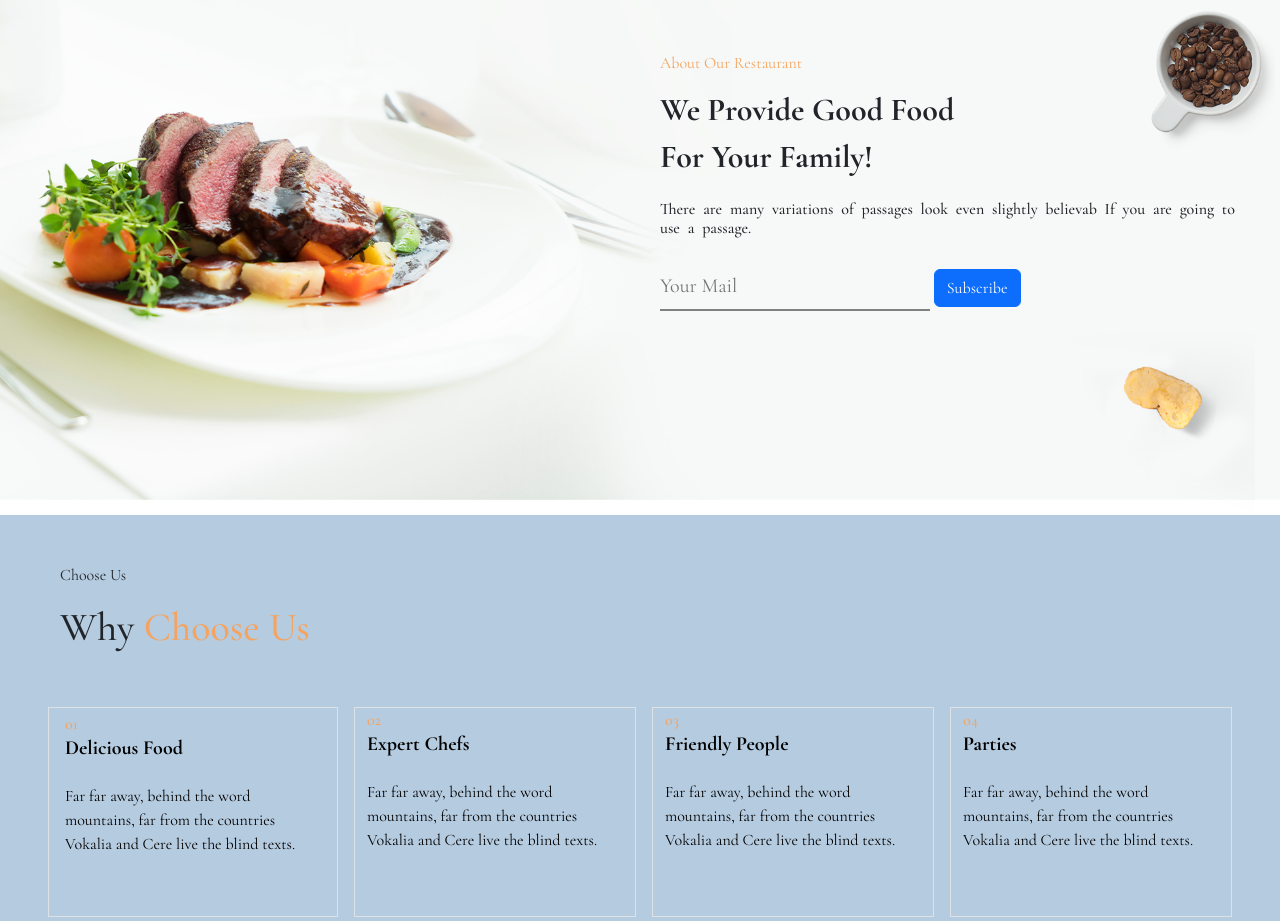
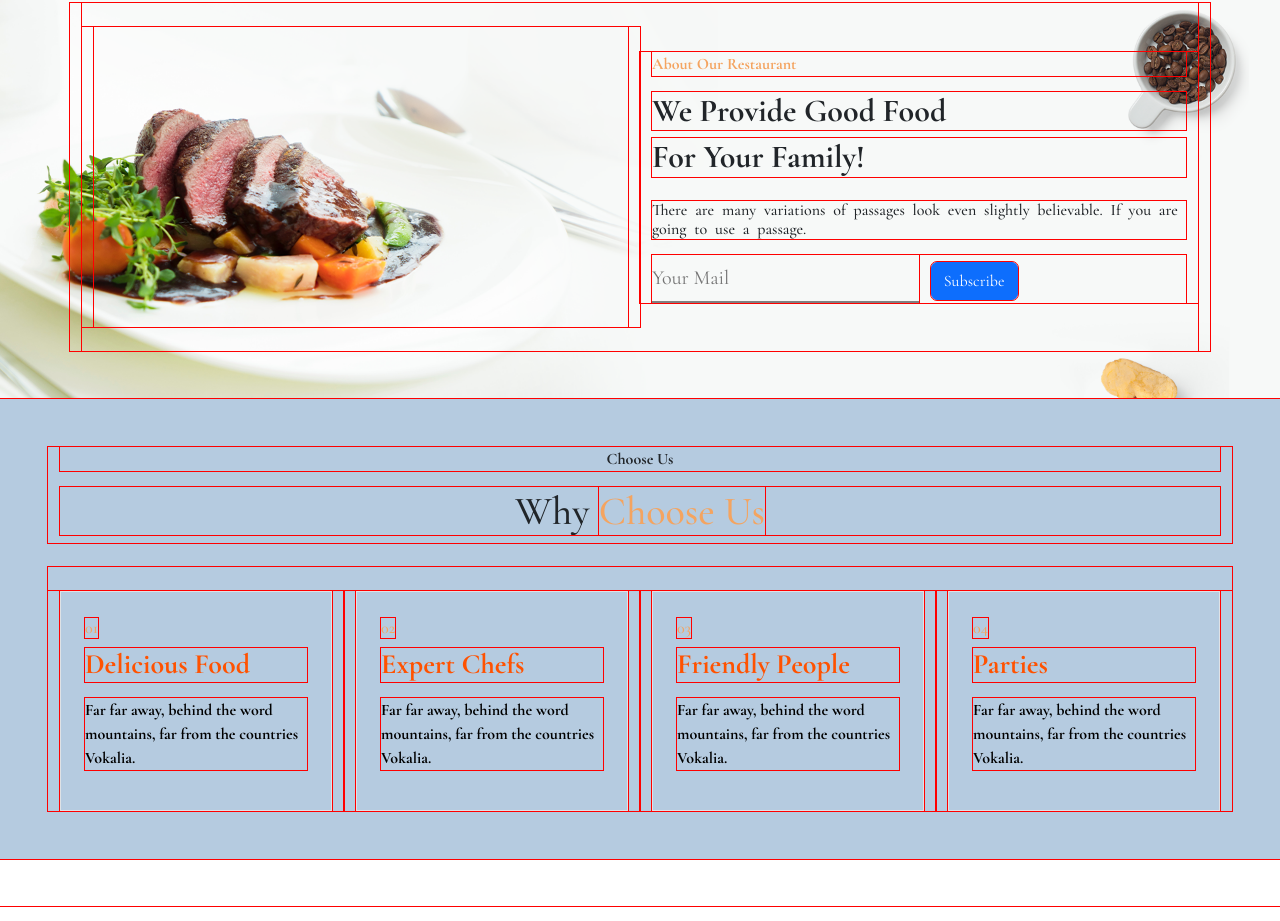
Before and after one commit to vjnithish17/Fast-food-Restaurand, a plain HTML site: page about.html in a window 1280 px wide. Shown: the part 1080-2001 px from the top of the page. Drawn offline with nearby package versions, Linux system fonts and the light colour scheme; a web font is replaced by a local one.

Commit message:
about-responsive correction

```diff
--- a/about.html
+++ b/about.html
@@ -11,7 +11,7 @@
     <link href="https://cdn.jsdelivr.net/npm/bootstrap@5.3.8/dist/css/bootstrap.min.css" rel="stylesheet"
         integrity="sha384-sRIl4kxILFvY47J16cr9ZwB07vP4J8+LH7qKQnuqkuIAvNWLzeN8tE5YBujZqJLB" crossorigin="anonymous">
     <link rel="stylesheet" href="https://cdnjs.cloudflare.com/ajax/libs/font-awesome/4.7.0/css/font-awesome.min.css">
-    <!-- <link rel="stylesheet" href="./css/style.css"> -->
+    <link rel="stylesheet" href="./css/style.css">
     <link rel="stylesheet" href="./css/global.css">
 </head>
 
@@ -71,7 +71,7 @@
 <!-- home -->
 
 <div class="container-fluid d-flex justify-content-center  p-5" style="background-image: url(./Img/booking_tabel_bg.png); background-size: cover;">
-      <div class="col-4 p-5" style="min-height: 40vh;">
+      <div class="col-12 col-md-4 p-5" style="min-height: 40vh;">
         <h1 class="text-center"><a  href="./index.html" style="font-size: 4rem; text-decoration: none; color: #f7f7f7;">About </a></h1>
       </div>
 </div>
@@ -79,7 +79,7 @@
 
  <!-- Welcome About -->
 
-    <div class="container-fluid p-4">
+       <div class="container-fluid p-4">
 
 
         <div class="row ">
@@ -92,7 +92,7 @@
                 <h5>At the heart of our kitchen are bold flavors, high-quality ingredients, and a commitment to
                     consistency. From juicy burgers, crispy fries, and cheesy pizzas to spicy wraps and refreshing
                     drinks, every item on our menu is made to order and packed with taste.</h5>
-                <h3>Nithish</h3>
+                <h3 style="font-family: Allura, cursive;" class="mt-5">E.Nithish</h3>
                 <h4>Restaurant owner</h4>
             </div>
         </div>
@@ -100,62 +100,87 @@
 
 
 
+
     <!-- About -->
 
-    <div class="container-fluied d-flex justify-content-center py-5"
-        style="background-image: url(./Img/about-bg.png); background-size: cover; background-repeat: no-repeat; height:70vh;">
-        <div class="row gap-3">
-            <div class="col about-r  my-5" style="width: 500px;"></div>
-            <div class="col  about-left my-5" style="width: 700px;" data-aos="fade-up">
-                <P class="clr-1">About Our Restaurant</P>
-                <h2 style="font-weight: 700;">We Provide Good Food</h2>
-                <h2 style="font-weight: 700;">For Your Family!</h2>
-                <h6 class="mt-4" style="word-spacing: 4px;">There are many variations of passages look even slightly
-                    believab If you are going to use a passage.</h6>
-                <input class="mt-3 py-2" style="border: none; border-bottom: 2px solid gray;" type="email" placeholder="Your Mail">
-                <button class="btn btn-primary">Subscribe</button>
+     <div class="container-fluid py-5"
+        style="background-image: url(./Img/about-bg.png); background-size: cover; background-repeat: no-repeat;">
+
+        <div class="container">
+            <div class="row align-items-center">
+                <div class="col-12 col-md-6 my-4">
+                    <div class="about-r  w-100" style="height: 300px;"></div>
+                </div>
+
+                <!-- Content -->
+                <div class="col-12 col-md-6 my-4" data-aos="fade-up">
+                    <p class="clr-1">About Our Restaurant</p>
+                    <h2 class="fw-bold">We Provide Good Food</h2>
+                    <h2 class="fw-bold">For Your Family!</h2>
+                    <h6 class="mt-4" style="word-spacing: 4px;">
+                        There are many variations of passages look even slightly believable.
+                        If you are going to use a passage.
+                    </h6>
+                    <div class="mt-3">
+                        <input class="py-2 w-50" style="border: none; border-bottom:2px solid gray;" type="email"
+                            placeholder="Your Mail">
+                        <button class="btn btn-primary ms-2">Subscribe</button>
+                    </div>
+                </div>
+
             </div>
         </div>
-
     </div>
 
     <!-- Why choose  -->
 
-    <div class="container-fluied p-5  desgin position-relative" style=" background-color:#b5cbe0;">
-        <div class="row">
+    <div class="container-fluid p-5 position-relative" style="background-color:#b5cbe0;">
+
+
+        <div class="row text-center mb-4">
             <div class="col">
                 <p>Choose Us</p>
-                <h1>Why <span class="clr-1">Choose Us </span></h1>
+                <h1>Why <span class="clr-1">Choose Us</span></h1>
             </div>
         </div>
-        <div class="row gap-3 w-100 mt-5 ">
-            <div class="col border p-1 px-3 up-slide" style="height: 210px; ">
-                <span class="clr-1 h6 ">o1</span> <br>
-                <h5 style="font-weight: 700;" class="white" id="red">Delicious Food</h5>
-                <p class="mt-4 white">Far far away, behind the word mountains, far from the countries Vokalia and Cere
-                    live the blind texts.</p>
+
+        <div class="row g-4">
+
+            <div class="col-12 col-sm-6 col-lg-3">
+                <div class="border p-4 up-slide h-100">
+                    <span class="clr-1 h6">01</span>
+                    <h5 class="fw-bold mt-2 red h3 ">Delicious Food</h5>
+                    <p class="mt-3 black">Far far away, behind the word mountains, far from the countries Vokalia.</p>
+                </div>
             </div>
-            <div class="col border up-slide" style="height: 210px;">
-                <span class="clr-1 h6 ">o2</span> <br>
-                <h5 style="font-weight: 700;" class="white" id="red">Expert Chefs</h5>
-                <p class="mt-4 white">Far far away, behind the word mountains, far from the countries Vokalia and Cere
-                    live the blind texts.</p>
+
+            <div class="col-12 col-sm-6 col-lg-3">
+
+                <div class="border p-4 up-slide h-100">
+                    <span class="clr-1 h6">02</span>
+                    <h5 class="fw-bold mt-2 h3 red">Expert Chefs</h5>
+                    <p class="mt-3 black">Far far away, behind the word mountains, far from the countries Vokalia.</p>
+                </div>
             </div>
-            <div class="col border up-slide" style="height: 210px;">
 
-                <span class="clr-1 h6 ">o3</span> <br>
-                <h5 style="font-weight: 700;" class="white" id="red">Friendly People</h5>
-                <p class="mt-4 white">Far far away, behind the word mountains, far from the countries Vokalia and Cere
-                    live the blind texts.</p>
+            <div class="col-12 col-sm-6 col-lg-3">
+                <div class="border p-4 up-slide h-100">
+                    <span class="clr-1 h6">03</span>
+                    <h5 class="fw-bold mt-2 h3 red">Friendly People</h5>
+                    <p class="mt-3 black">Far far away, behind the word mountains, far from the countries Vokalia.</p>
+                </div>
             </div>
-            <div class="col border up-slide" style="height: 210px;">
 
-                <span class="clr-1 h6 ">o4</span> <br>
-                <h5 style="font-weight: 700;" class="white" id="red">Parties</h5>
-                <p class="mt-4 white">Far far away, behind the word mountains, far from the countries Vokalia and Cere
-                    live the blind texts.</p>
+            <div class="col-12 col-sm-6 col-lg-3">
+                <div class="border p-4 up-slide h-100">
+                    <span class="clr-1 h6">04</span>
+                    <h5 class="fw-bold mt-2 h3 red">Parties</h5>
+                    <p class="mt-3 black">Far far away, behind the word mountains, far from the countries Vokalia.</p>
+                </div>
             </div>
+
         </div>
+
     </div>
 
 
--- a/css/global.css
+++ b/css/global.css
@@ -11,8 +11,13 @@
     margin: 0;
     padding: 0;
     box-sizing: border-box;
+    outline: 1px solid red;
+     max-width: 100%;
 }
 
+body {
+    overflow-x: hidden;
+}
 .hero-1,
 .hero-bg1 {
     background-image: url(../Img/hero_bg_1.png);
```
